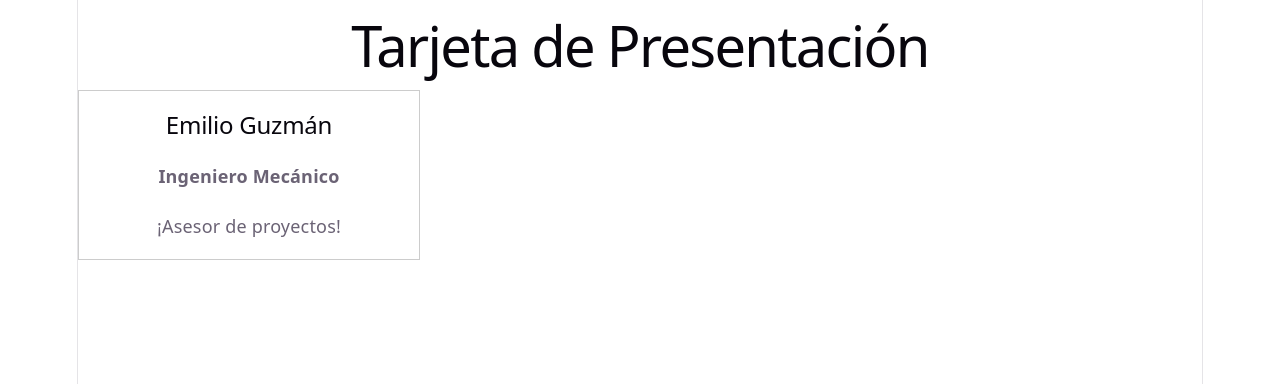
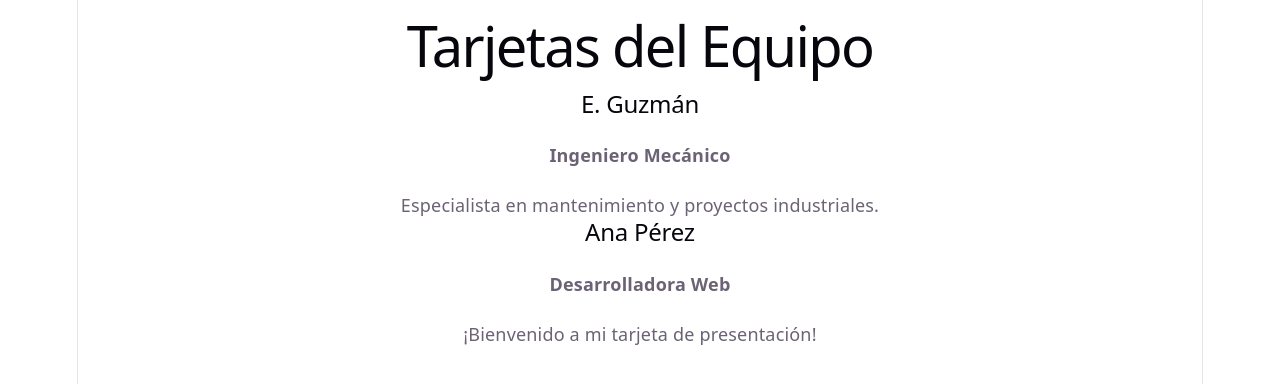
Before and after one commit to Emi-Ing04/EjerciciosCurso, a React (Vite) app in the folder Modulo4-IntroduccionReact/CLASE 01/mi-tarjeta/: page / in a window 1280 px wide. Shown: the top 384 px of the page. Built offline with nearby package versions, Linux system fonts and the light colour scheme.

Commit message:
feat: update Tarjeta component to accept props for dynamic data; enhance App component layout and styling

```diff
--- a/Modulo4-IntroduccionReact/CLASE 01/mi-tarjeta/src/App.jsx
+++ b/Modulo4-IntroduccionReact/CLASE 01/mi-tarjeta/src/App.jsx
@@ -3,9 +3,23 @@ import Tarjeta from './Tarjeta';
 function App() {
   return (
     <div>
-      <h1>Tarjeta de Presentación</h1>
-      {/* Renderizamos el componente Tarjeta */}
-      <Tarjeta />
+      <h1 style={{ textAlign: 'center' }}>Tarjetas del Equipo</h1>
+
+      <div className="cards-wrapper">
+        {/* Pass the data here. Using an initial or alias is a great way to protect your privacy online */}
+        <Tarjeta
+          nombre="E. Guzmán"
+          profesion="Ingeniero Mecánico"
+          mensaje="Especialista en mantenimiento y proyectos industriales."
+        />
+
+        {/* You can reuse the exact same component for someone else */}
+        <Tarjeta
+          nombre="Ana Pérez"
+          profesion="Desarrolladora Web"
+          mensaje="¡Bienvenido a mi tarjeta de presentación!"
+        />
+      </div>
     </div>
   );
 }
--- a/Modulo4-IntroduccionReact/CLASE 01/mi-tarjeta/src/Tarjeta.jsx
+++ b/Modulo4-IntroduccionReact/CLASE 01/mi-tarjeta/src/Tarjeta.jsx
@@ -1,16 +1,13 @@
-function Tarjeta() {
-  // Definimos la información estática de la tarjeta
-  const nombre = "Emilio Guzmán";
-  const profesion = "Ingeniero Mecánico";
-  const mensaje = "¡Asesor de proyectos!";
+import './Tarjeta.css'; // Connect your new CSS file
 
-  // Retornamos el JSX que representa la tarjeta
+// Add { nombre, profesion, mensaje } to receive the data as Props
+function Tarjeta({ nombre, profesion, mensaje }) {
   return (
-    <div style={{ border: '1px solid #ccc', padding: '20px', width: '300px', textAlign: 'center' }}>
-      {/* JSX permite incrustar variables en HTML utilizando llaves {} */}
-      <h2>{nombre}</h2>
-      <h4>{profesion}</h4>
-      <p>{mensaje}</p>
+    <div className="card-container">
+      <div className="profile-placeholder"></div>
+      <h2 className="card-name">{nombre}</h2>
+      <h4 className="card-profession">{profesion}</h4>
+      <p className="card-description">{mensaje}</p>
     </div>
   );
 }
```
Also changed, not shown: Modulo4-IntroduccionReact/CLASE 01/mi-tarjeta/src/Tarjeta.css (added).
